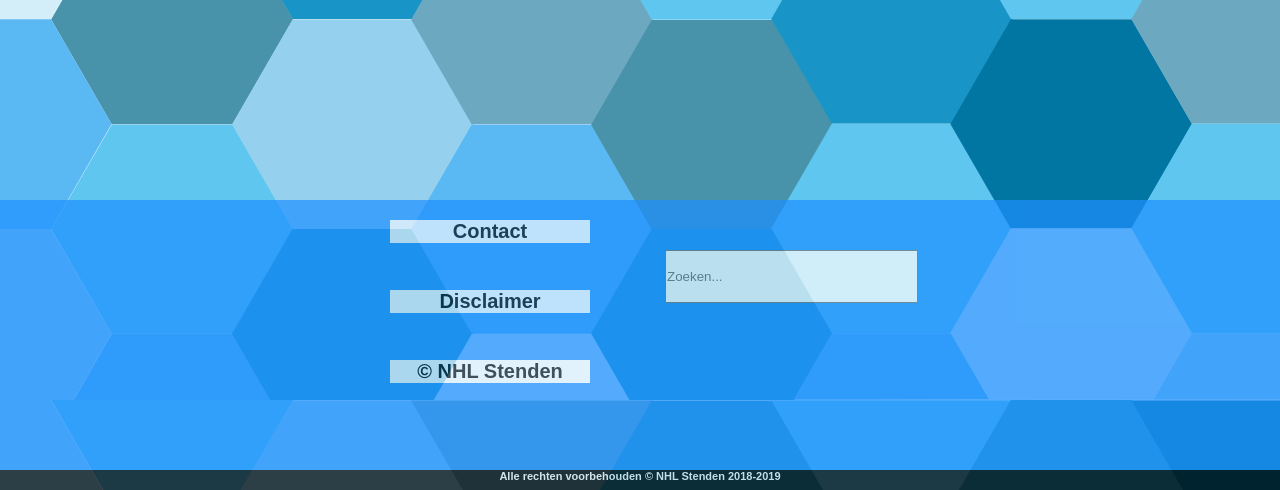
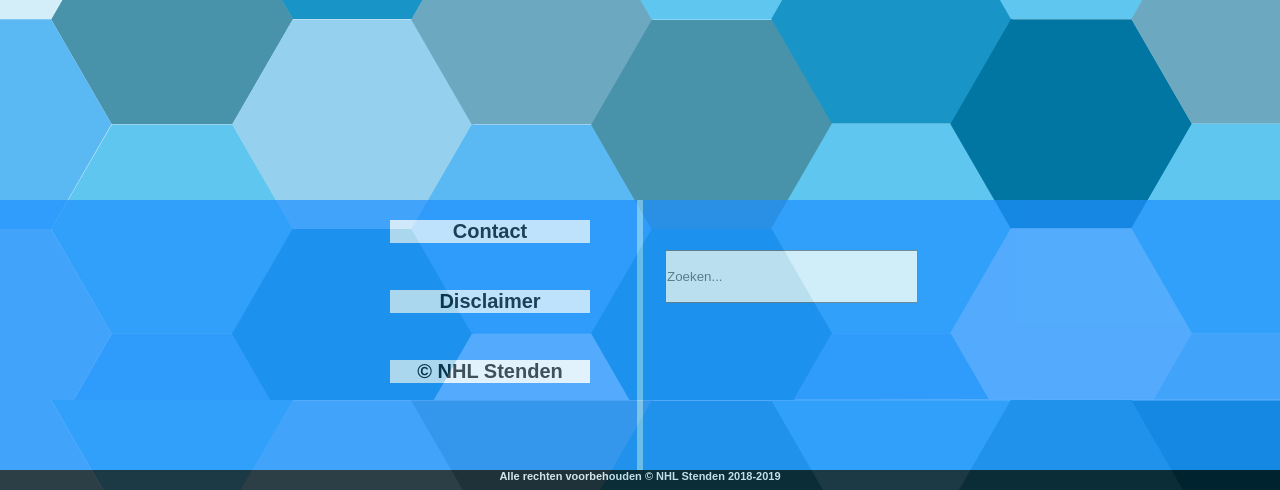
Before and after one commit to timtenvoorde1/inf1b_project, a PHP site: page /evaluatie.php in a window 1280 px wide. Shown: the part 1200-1690 px from the top of the page. Run offline with PHP 8.4, Linux system fonts and the light colour scheme; the visitor is signed in with stand-in values (Sample User, id 1).

Commit message:
footer scheiding lijn

```diff
--- a/createplenagenda.php
+++ b/createplenagenda.php
@@ -87,6 +87,7 @@
                         </div>
                     </div>
                     <div id="footerinfo">
+                        <div class="vl"></div>
                         <div class="footertext" >
                             <p class="textfooter"> Contact </p>
                         </div>
--- a/disclaimer.php
+++ b/disclaimer.php
@@ -55,6 +55,7 @@
                         </div>
                     </div>
                     <div id="footerinfo">
+                        <div class="vl"></div>
                        <div class="footertext" >
                             <a href="Contact.php" >
                             <p class="textfooter"> Contact </p>
--- a/evaluatie.php
+++ b/evaluatie.php
@@ -55,6 +55,7 @@ and open the template in the editor.
                         </div>
                     </div>
                     <div id="footerinfo">
+                        <div class="vl"></div>
                          <div class="footertext" >
                             <a href="Contact.php" >
                             <p class="textfooter"> Contact </p>
--- a/seenotule.php
+++ b/seenotule.php
@@ -125,6 +125,7 @@
                         </div>
                     </div>
                     <div id="footerinfo">
+                        <div class="vl"></div>
                         <div class="footertext" >
                             <p class="textfooter"> Contact </p>
                         </div>
--- a/showgroepen.php
+++ b/showgroepen.php
@@ -115,6 +115,7 @@ INLOG WEBAPP
 					</div>
 				</div>
 				<div id="footerinfo">
+                                    <div class="vl"></div>
 					<div class="footertext" >
 						<p class="textfooter"> Contact </p>
 					</div>
--- a/shownotulen.php
+++ b/shownotulen.php
@@ -153,6 +153,7 @@ if (!isset($_SESSION['loggedin'])) {
                         </div>
                     </div>
                     <div id="footerinfo">
+                        <div class="vl"></div>
                         <div class="footertext" >
                             <p class="textfooter"> Contact </p>
                         </div>
--- a/uploadgroepen.php
+++ b/uploadgroepen.php
@@ -111,6 +111,7 @@ INLOG WEBAPP
 					</div>
 				</div>
 				<div id="footerinfo">
+                                    <div class="vl"></div>
 					<div class="footertext" >
 						<p class="textfooter"> Contact </p>
 					</div>
```
